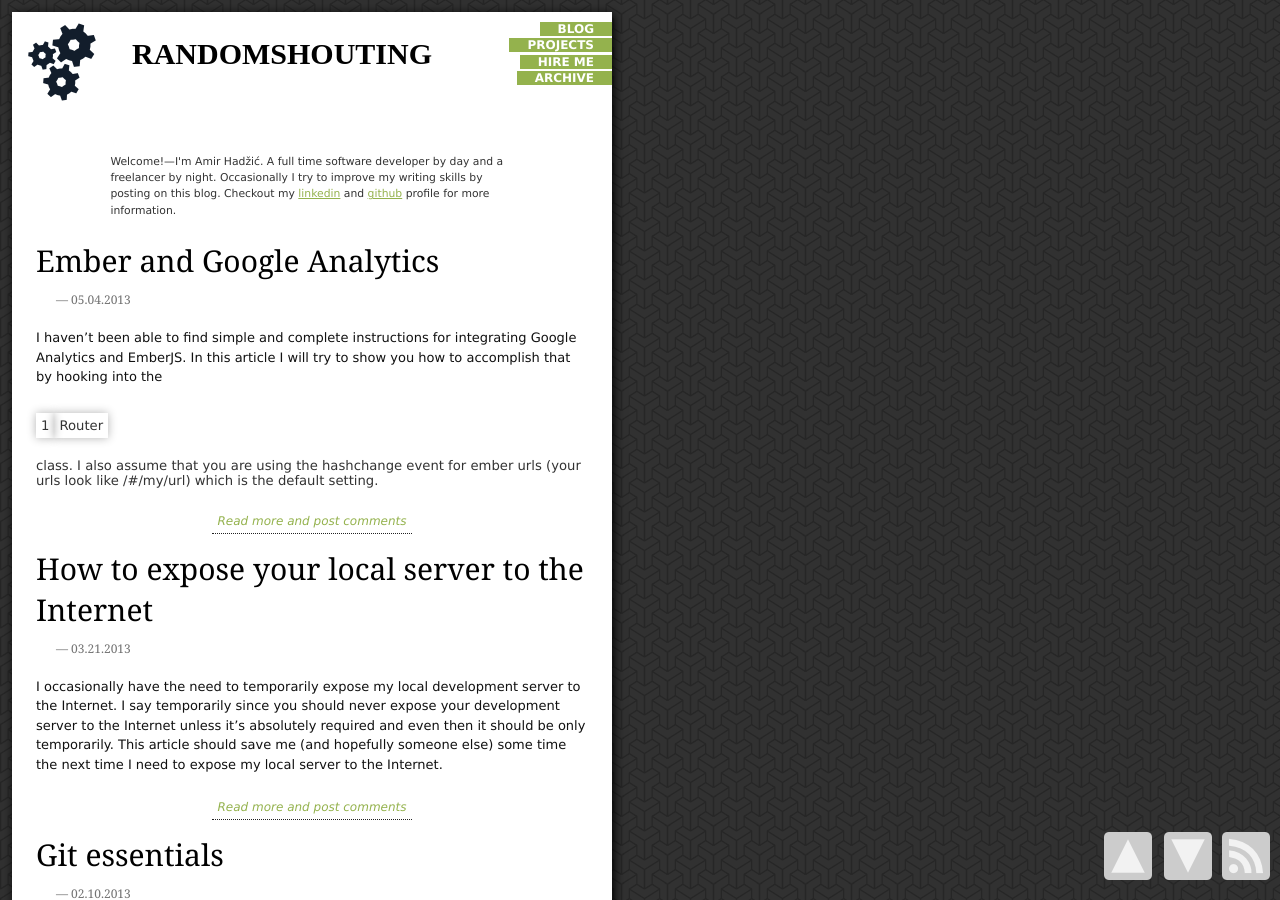
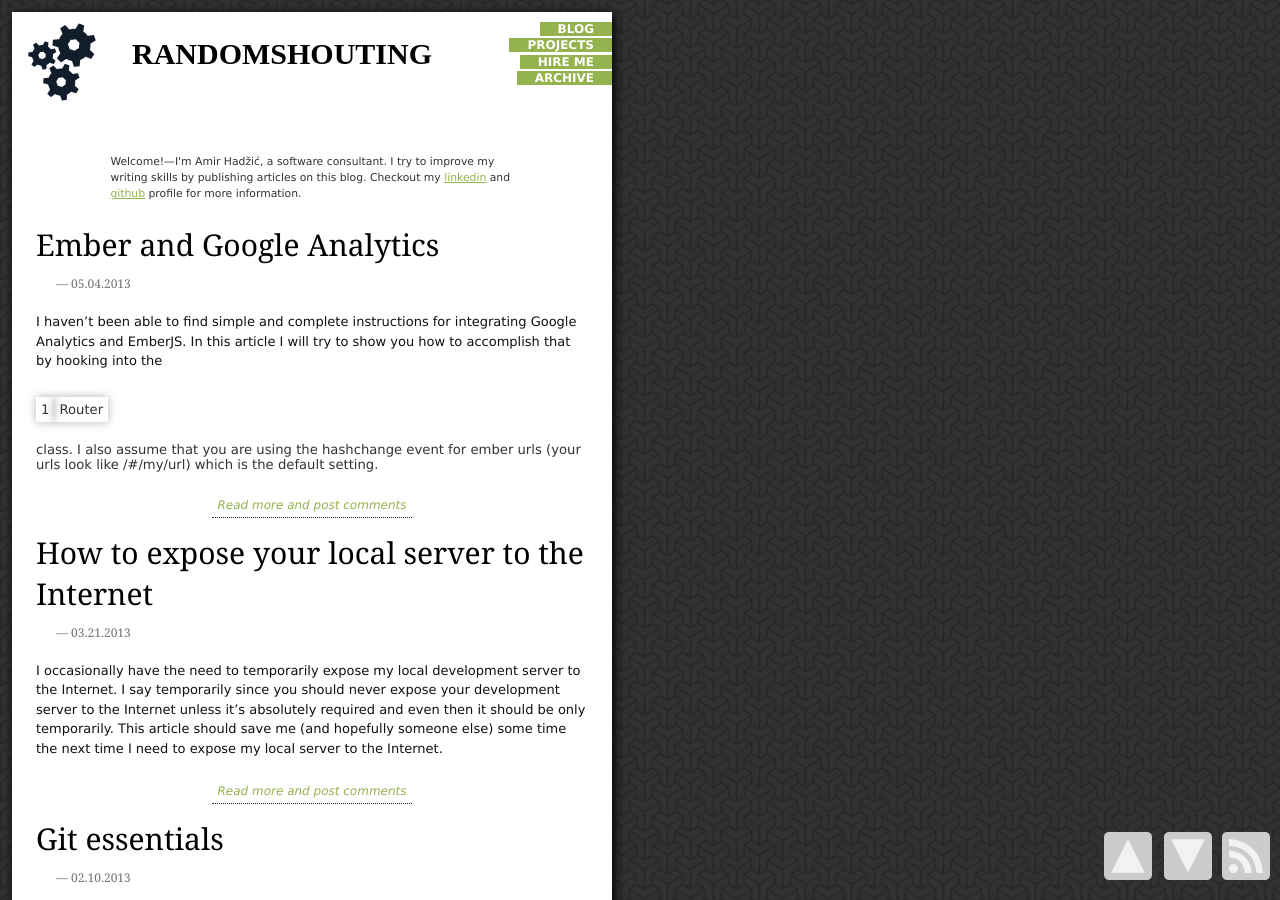
Before and after one commit to amir-hadzic/amir-hadzic.github.com, a Jekyll site: the page built from index.html, in a window 1280 px wide and 900 px high. Built offline with Jekyll 4.4.1, drawn with Linux system fonts in a browser that asks for light colours; some web fonts are replaced.

Commit message:
Update index.html

```diff
--- a/index.html
+++ b/index.html
@@ -3,8 +3,7 @@ layout: default
 title: Randomshouting | Amir Hadžić | a blog about programming and electronics
 ---
 <div id="frontpage-author">
-    <p>Welcome!—I'm Amir Hadžić. A full time software developer by day and a freelancer by night.
-    Occasionally I try to improve my writing skills by posting on this blog.
+    <p>Welcome!—I'm Amir Hadžić, a software consultant. I try to improve my writing skills by publishing articles on this blog.
     Checkout my <a href="http://ba.linkedin.com/pub/amir-had%C5%BEi%C4%87/13/a7a/3a3">linkedin</a> and <a href="http://www.github.com/amir-hadzic">github</a> profile for more information.</p>
 </div>
 
```
